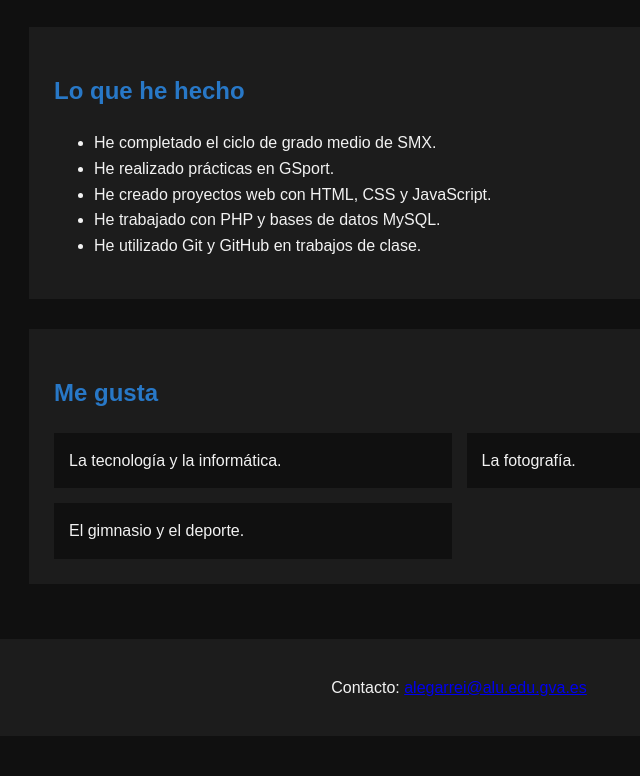
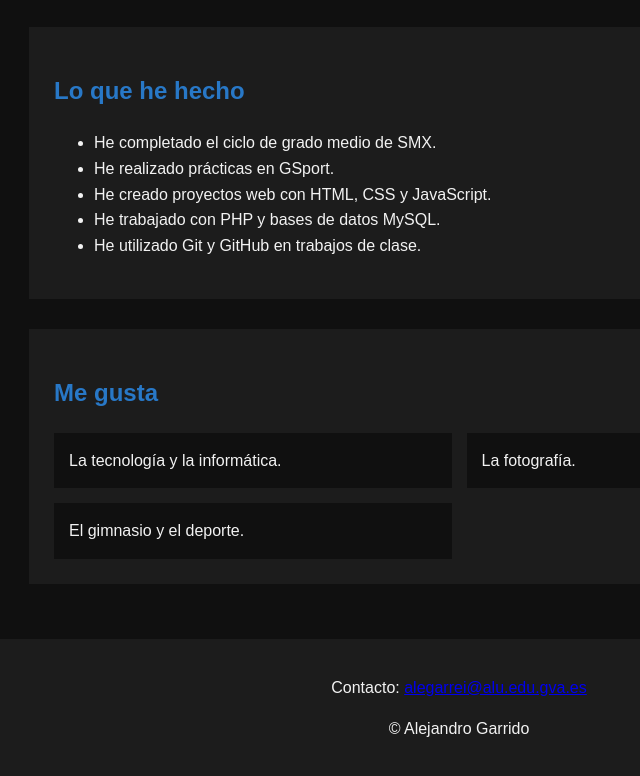
Before and after one commit to agarrido04/mi-web, a plain HTML site: page mi-web/index.html in a window 1280 px wide. Shown: the part 835-1611 px from the top of the page, without its empty margins (181-821 px from the left). Before the commit the page ends 1571 px from the top, so only its background shows below. Drawn offline with Linux system fonts and the light colour scheme.

Commit message:
añado informacion al pie de pagina

```diff
--- a/mi-web/index.html
+++ b/mi-web/index.html
@@ -56,6 +56,7 @@
     <!-- Pie de página con contacto -->
     <footer>
         <p>Contacto: <a href="mailto:alegarrei@alu.edu.gva.es">alegarrei@alu.edu.gva.es</a></p>
+        <p>© Alejandro Garrido</p>
     </footer>
 </body>
 </html>
```
